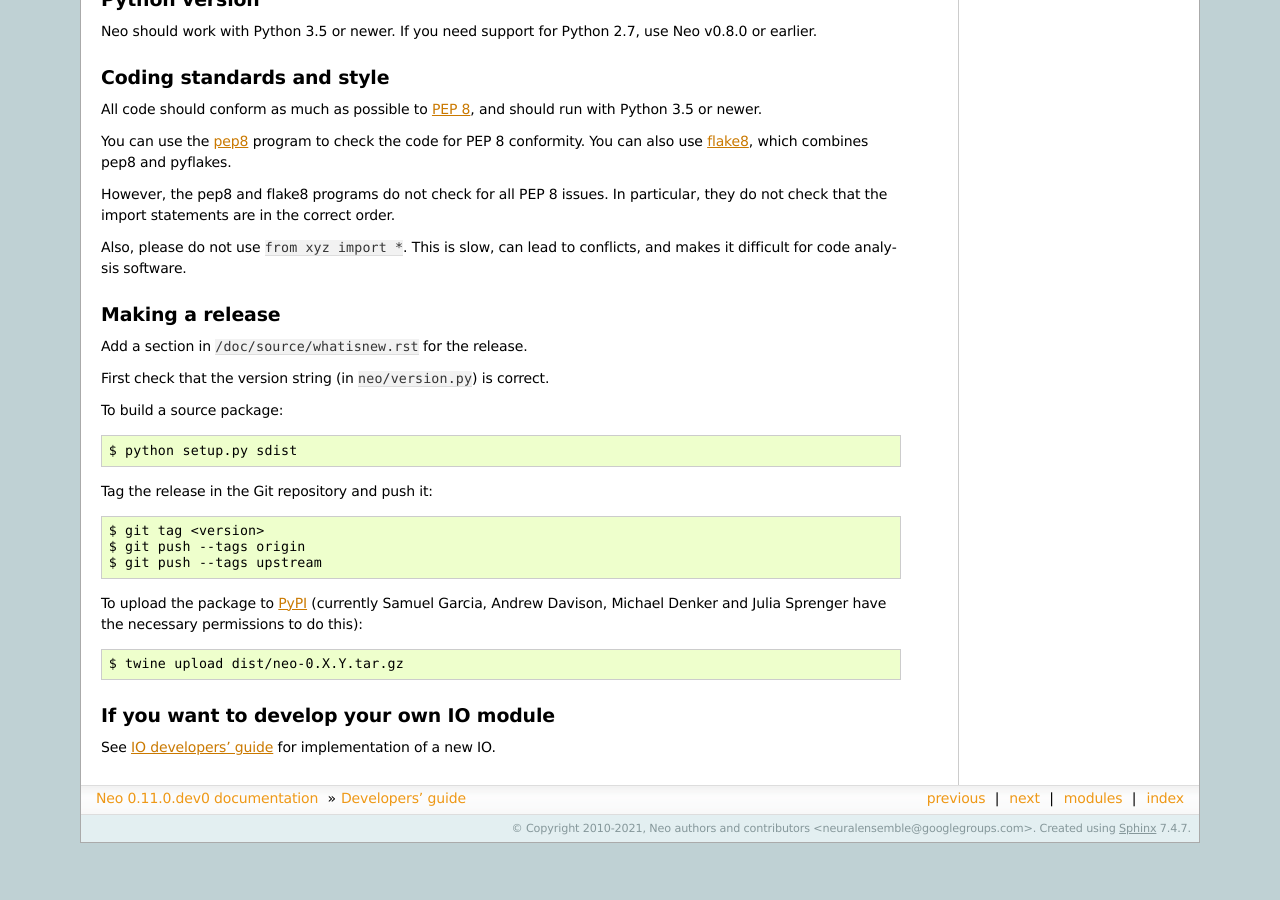
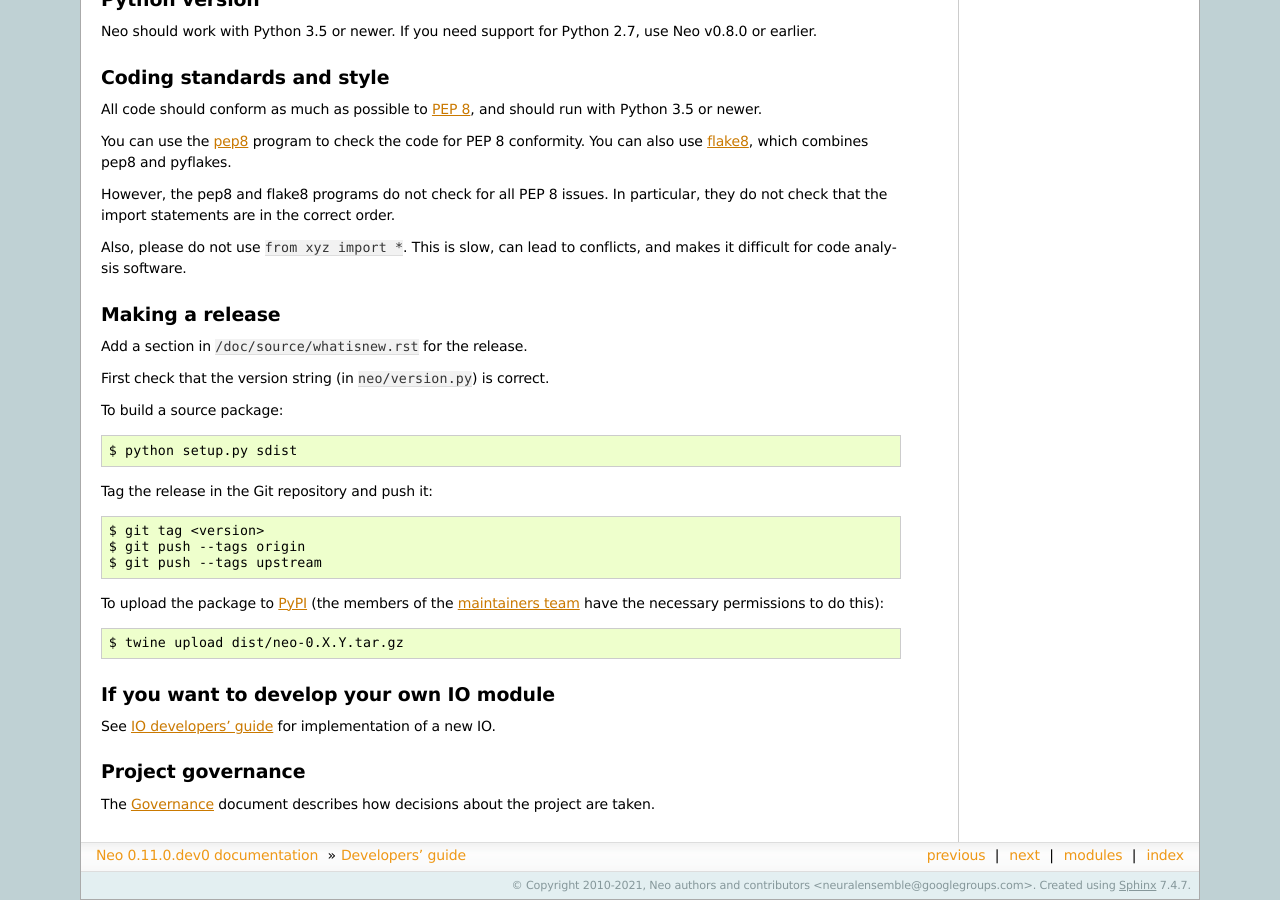
Before and after one commit to NeuralEnsemble/python-neo, a Sphinx documentation site: the page built from doc/source/developers_guide.rst, in a window 1280 px wide and 900 px high, scrolled down 3042 px. Built offline with Sphinx 7.4.7, drawn with Linux system fonts in a browser that asks for light colours; pages that are not in the unit, such as notebooks, are missing from menus; before the commit the page ends 3885 px from its top, so only the background shows below that.

Commit message:
Add a document describing project governance

```diff
--- a/doc/source/developers_guide.rst
+++ b/doc/source/developers_guide.rst
@@ -235,8 +235,7 @@ Tag the release in the Git repository and push it::
     $ git push --tags upstream
 
 
-To upload the package to `PyPI`_ (currently Samuel Garcia,  Andrew Davison,
-Michael Denker and Julia Sprenger have the necessary permissions to do this)::
+To upload the package to `PyPI`_ (the members of the `maintainers team`_ have the necessary permissions to do this)::
 
     $ twine upload dist/neo-0.X.Y.tar.gz
 
@@ -252,6 +251,11 @@ If you want to develop your own IO module
 
 See :ref:`io_dev_guide` for implementation of a new IO.
 
+
+Project governance
+------------------
+
+The :doc:`governance` document describes how decisions about the project are taken.
 
 
 
@@ -276,3 +280,4 @@ See :ref:`io_dev_guide` for implementation of a new IO.
 .. _pep8: https://pypi.org/project/pep8/
 .. _flake8: https://pypi.org/project/flake8/
 .. _pyflakes: https://pypi.org/project/pyflakes/
+.. _`maintainers team`: https://github.com/orgs/NeuralEnsemble/teams/neo-maintainers
```
Also changed, not shown: doc/source/governance.rst (added, +34 -0 lines).
